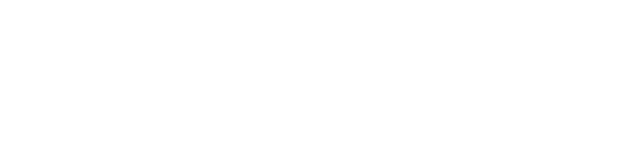
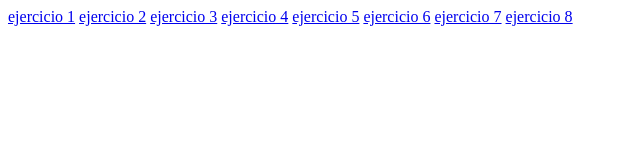
Before and after one commit to yooooorch/practica6, a plain HTML site: page index.html in a window 1280 px wide. Shown: the whole page, without its empty margins (0-640 px from the left). Drawn offline with Linux system fonts and the light colour scheme.

Commit message:
Update index.html

```diff
--- a/index.html
+++ b/index.html
@@ -2,14 +2,14 @@
 <head><title>Práctica 6</title></head<
 
 <body>
-<a href=""></a>
-<a href=""></a>
-<a href=""></a>
-<a href=""></a>
-<a href=""></a>
-<a href=""></a>
-<a href=""></a>
-<a href=""></a>
+<a href="https://yooooorch.github.io/practica6/practica_6/ejercicio1.html">ejercicio 1</a>
+<a href="https://yooooorch.github.io/practica6/practica_6/menu.html">ejercicio 2</a>
+<a href="https://yooooorch.github.io/practica6/practica_6/ejercicio3.html">ejercicio 3</a>
+<a href="https://yooooorch.github.io/practica6/practica_6/ejercicio4.html">ejercicio 4</a>
+<a href="https://yooooorch.github.io/practica6/practica_6/principal.html">ejercicio 5</a>
+<a href="https://yooooorch.github.io/practica6/practica_6/ejercicio6.html">ejercicio 6</a>
+<a href="https://yooooorch.github.io/practica6/practica_6/ejercicio7.html">ejercicio 7</a>
+<a href="https://yooooorch.github.io/practica6/practica_6/ejercicio8.html">ejercicio 8</a>
 
 </body>
 </html>
```
